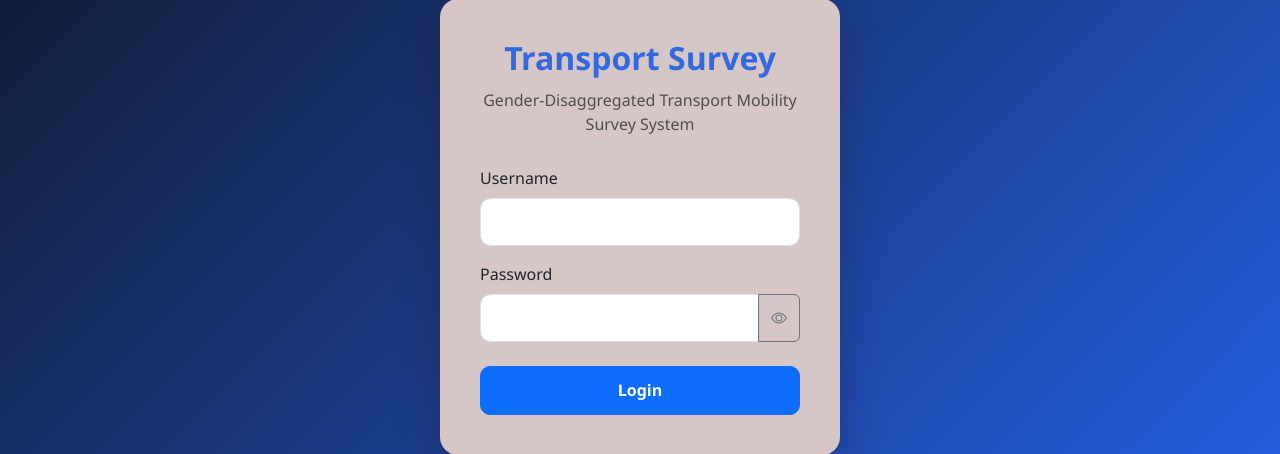
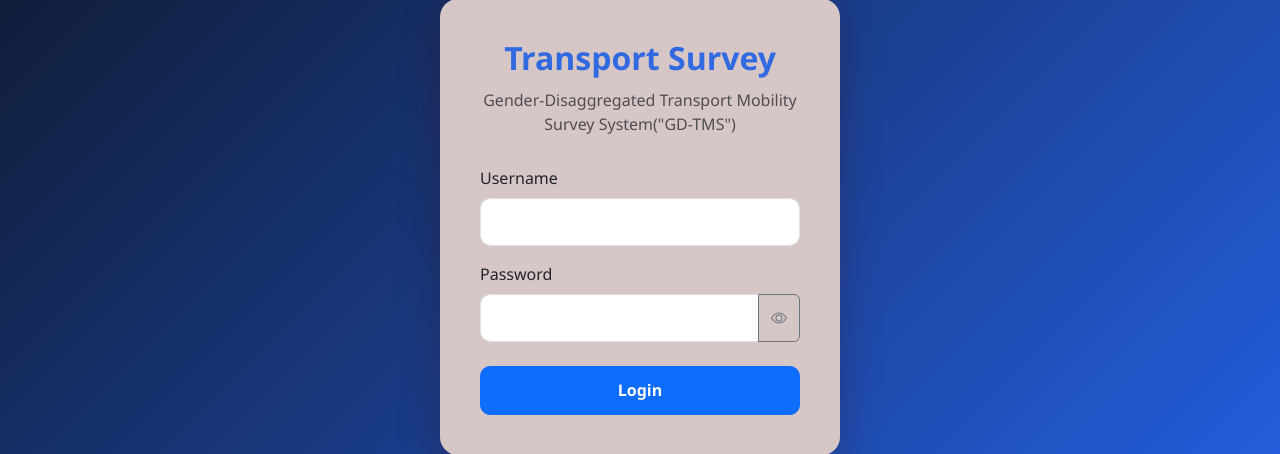
Before and after one commit to enockpaulo006-hash/Transposport-surveys, a Django app: page /login/ in a window 1280 px wide. Shown: the part 173-627 px from the top of the page. Run offline with Django 5.2, Linux system fonts and the light colour scheme.

Commit message:
Update login.html

```diff
--- a/transport_survey/dashboard/templates/dashboard/login.html
+++ b/transport_survey/dashboard/templates/dashboard/login.html
@@ -31,7 +31,7 @@
         <h2>Transport Survey</h2>
 
         <p class="text-muted">
-            Gender-Disaggregated Transport Mobility Survey System
+            Gender-Disaggregated Transport Mobility Survey System("GD-TMS")
         </p>
 
         {% if error %}
```
